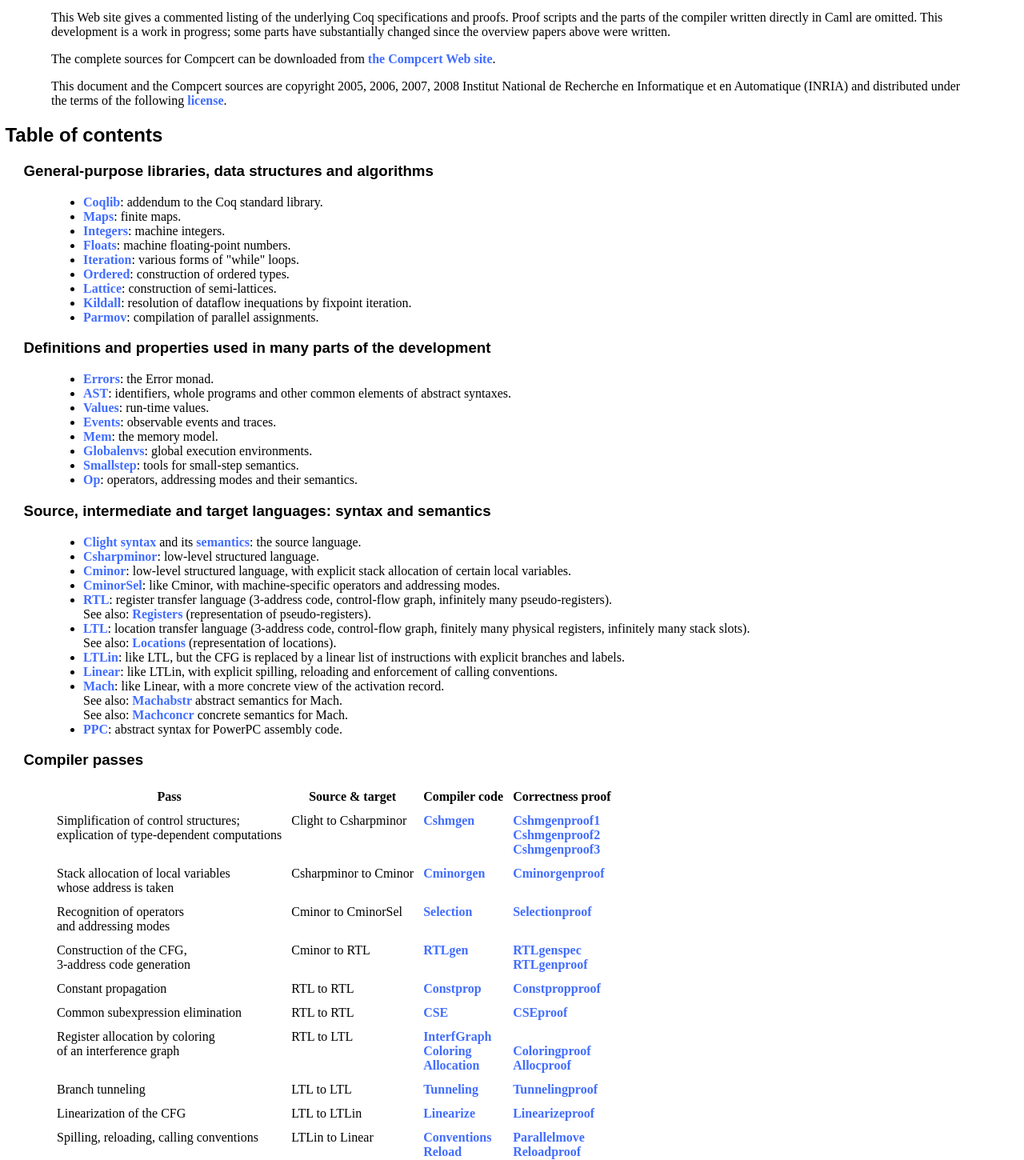
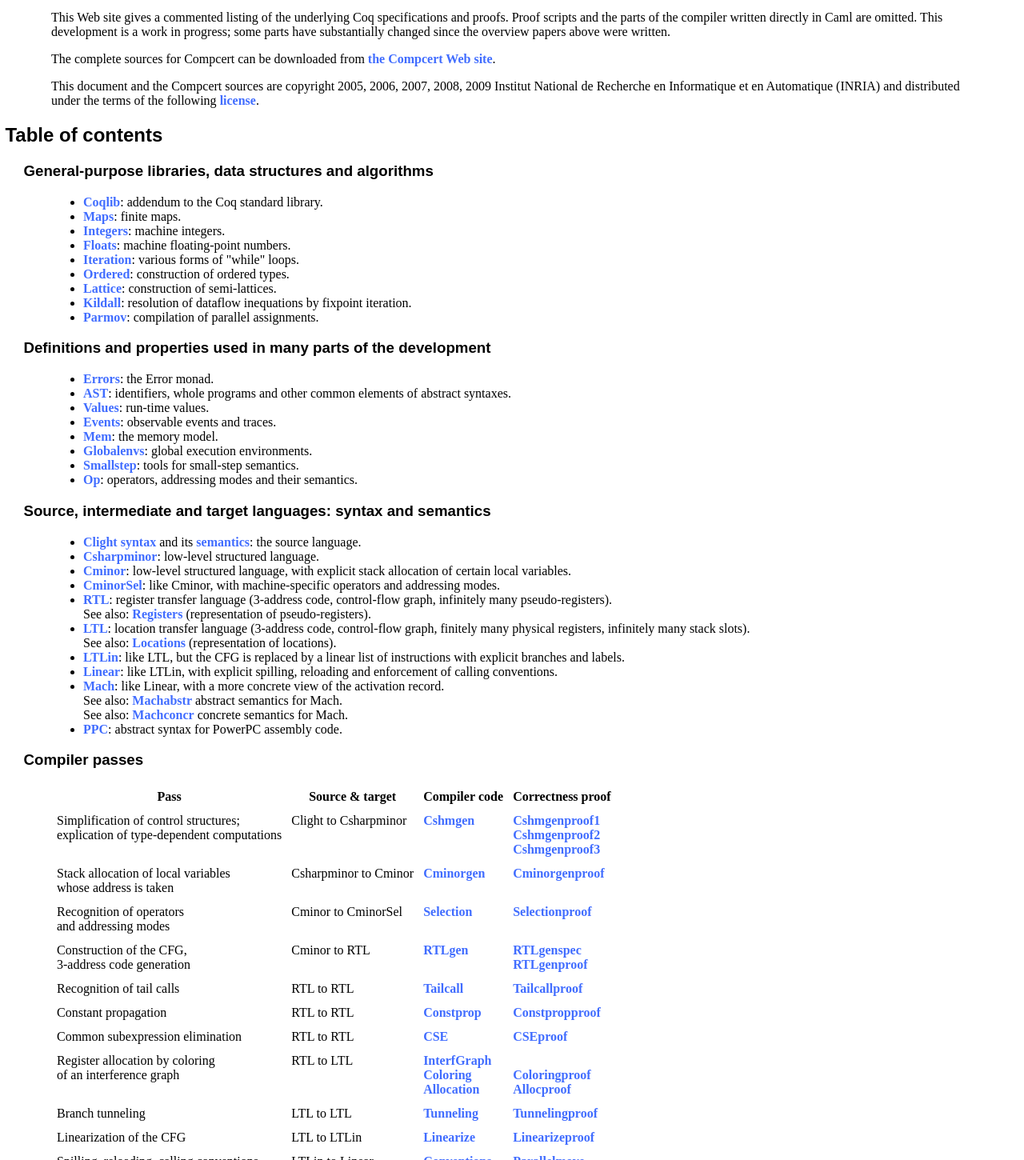
Before and after one commit to AbsInt/CompCert, a plain HTML site: page doc/index.html in a window 1280 px wide. Shown: the part 365-1815 px from the top of the page at 80% size. Drawn offline with Linux system fonts and the light colour scheme.

Commit message:
Various clean-ups
git-svn-id: https://yquem.inria.fr/compcert/svn/compcert/trunk@1033 fca1b0fc-160b-0410-b1d3-a4f43f01ea2e

```diff
--- a/doc/index.html
+++ b/doc/index.html
@@ -60,7 +60,7 @@ overview papers above were written.</P>
 <A HREF="http://compcert.inria.fr/">the Compcert Web site</A>.</P>
 
 <P>This document and the Compcert sources are
-copyright 2005, 2006, 2007, 2008 Institut National de Recherche en
+copyright 2005, 2006, 2007, 2008, 2009 Institut National de Recherche en
 Informatique et en Automatique (INRIA) and distributed under the terms
 of the following <A HREF="LICENSE">license</A>.
 </P>
@@ -119,7 +119,7 @@ code, control-flow graph, finitely many physical registers, infinitely
 many stack slots). <BR>
 See also: <A HREF="html/Locations.html">Locations</A> (representation of
 locations).
-<LI> <A HREF="html/LTL.html">LTLin</A>: like LTL, but the CFG is
+<LI> <A HREF="html/LTLin.html">LTLin</A>: like LTL, but the CFG is
 replaced by a linear list of instructions with explicit branches and labels.
 <LI> <A HREF="html/Linear.html">Linear</A>: like LTLin, with explicit
 spilling, reloading and enforcement of calling conventions.
@@ -169,6 +169,13 @@ code.
   <TD><A HREF="html/RTLgen.html">RTLgen</A></TD>
   <TD><A HREF="html/RTLgenspec.html">RTLgenspec</A><BR>
       <A HREF="html/RTLgenproof.html">RTLgenproof</A></TD>
+</TR>
+
+<TR valign="top">
+  <TD>Recognition of tail calls</TD>
+  <TD>RTL to RTL</TD>
+  <TD><A HREF="html/Tailcall.html">Tailcall</A></TD>
+  <TD><A HREF="html/Tailcallproof.html">Tailcallproof</A></TD>
 </TR>
 
 <TR valign="top">
```
Also changed, not shown: 8 other files.
